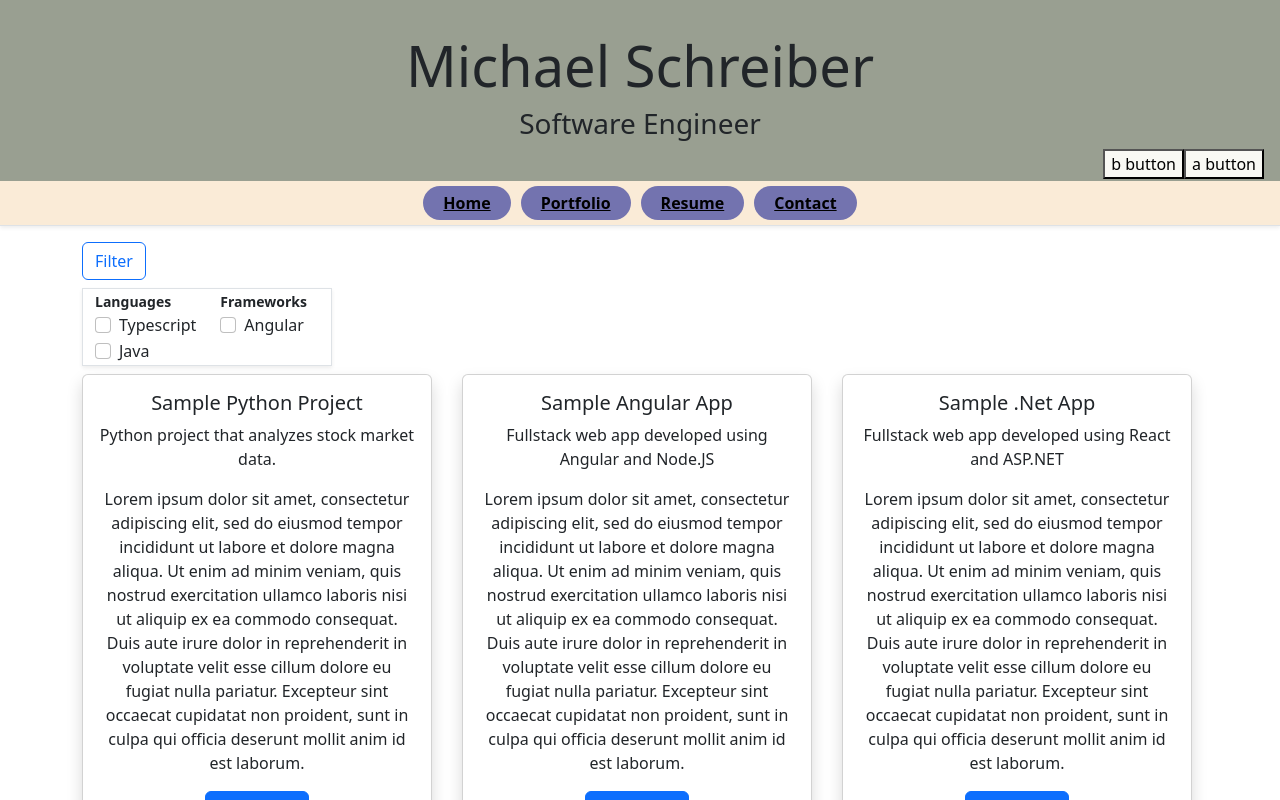
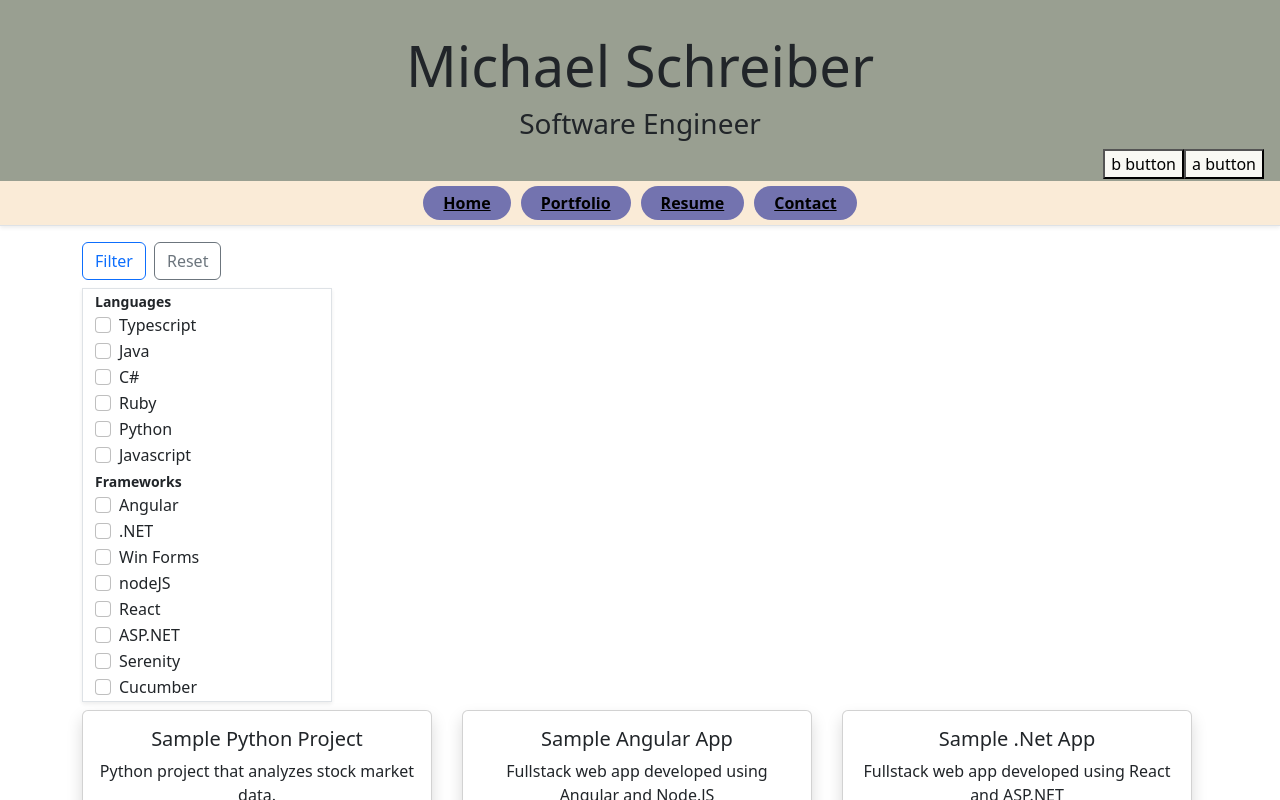
Before and after one commit to UltraLas3r/msPortfolioApplication, an Angular app: page /portfolio in a window 1280 px wide. Both pictures are taken after a click on the button "Filter". Shown: the top 800 px of the page. Built offline with nearby package versions, Linux system fonts and the light colour scheme.

Commit message:
added some more filter functionality

```diff
--- a/src/app/_models/Tag.ts
+++ b/src/app/_models/Tag.ts
@@ -1,29 +1,28 @@
-export class Tag{
-    //change the color choices to personalize this later on
+export class Tag {
+    // change the color choices to personalize this later on
     static readonly ANGULAR = new Tag('Angular', '#E01136');
     static readonly CSHARP = new Tag('C#', '#77BD31');
     static readonly RUBY = new Tag('Ruby', '#A31A0F');
+    static readonly JAVASCRIPT = new Tag('Javascript', '#F6B234');
+    static readonly JAVA = new Tag('Java', '#56809D');
+    static readonly PYTHON = new Tag('Python', '#3C6A95');
+    static readonly TYPESCRIPT = new Tag('Typescript', '#396FBC');
     static readonly SQL = new Tag('SQL', '#E7912E');
-    static readonly JAVA = new Tag('Java', '#56809D');
+
     static readonly DOTNET = new Tag('.Net', '#AE70E8');
-    static readonly PYTHON = new Tag('Python', '#3C6A95');
-    static readonly WINFORM = new Tag('Windows Forms', '#99438B');
-    static readonly TYPESCRIPT = new Tag('Typescript', '#396FBC');
+    static readonly WINFORMS = new Tag('Win Forms', '#99438B');
     static readonly NODEJS = new Tag('NodeJS', '#5BBB56');
     static readonly REACT = new Tag('React', '#0D7CA1');
     static readonly ASPNET = new Tag('ASPnet', '#55917F');
-    static readonly JAVASCRIPT = new Tag('Javascript', '#F6B234');
     static readonly SERENITY = new Tag('Serenity', '#2DB78F');
     static readonly CUCUMBER = new Tag('Cucumber', '#15AA2A');
 
-
-
-    private constructor (private readonly key: string, public readonly color: string){
+    private constructor(private readonly key: string, public readonly color: string) {
 
     }
 
-    toString(){
-       return this.key;
+    toString() {
+        return this.key;
     }
 
 }
--- a/src/app/portfolio/portfolio.component.html
+++ b/src/app/portfolio/portfolio.component.html
@@ -2,6 +2,7 @@
    <div class="mb-2">
       <div>
          <button class="btn btn-outline-primary mb-2 me-2" (click) = "isCollapsed = !isCollapsed">Filter</button>
+         <button class="btn btn-outline-secondary mb-2" (click) = "ResetFilters()">Reset</button>
       </div>
       <div [collapse]="isCollapsed">
          <div class="border mb-2 shadow-sm" style="width: 250px">
@@ -28,9 +29,44 @@
                               name="Java">
                            <label class="form-check-label-small">Java</label>
                         </div>
+                        <div class="form-check">
+                           <input
+                              type="checkbox"
+                              class="form-check-input position-static me-2"
+                              [(ngModel)] = "csharp"
+                              (change)="Filter()"
+                              name="Csharp">
+                           <label class="form-check-label-small">C#</label>
+                        </div>
+                        <div class="form-check">
+                           <input
+                              type="checkbox"
+                              class="form-check-input position-static me-2"
+                              [(ngModel)] = "ruby"
+                              (change)="Filter()"
+                              name="Ruby">
+                           <label class="form-check-label-small">Ruby</label>
+                        </div>
+                        <div class="form-check">
+                           <input
+                              type="checkbox"
+                              class="form-check-input position-static me-2"
+                              [(ngModel)] = "python"
+                              (change)="Filter()"
+                              name="Python">
+                           <label class="form-check-label-small">Python</label>
+                        </div>
+                        <div class="form-check">
+                           <input
+                              type="checkbox"
+                              class="form-check-input position-static me-2"
+                              [(ngModel)] = "javascript"
+                              (change)="Filter()"
+                              name="Javascript">
+                           <label class="form-check-label-small">Javascript</label>
+                        </div>
                      </div>
                   </div>
-
                <div class="col">
                   <small><b>Frameworks</b></small>
                      <div class="form-group">
@@ -42,6 +78,71 @@
                            (change)="Filter()"
                            name="Angular">
                         <label class="form-check-label-small">Angular</label>
+                     </div>
+
+                     <div class="form-check">
+                        <input
+                           type="checkbox"
+                           class="form-check-input position-static me-2"
+                           [(ngModel)] = "dotnet"
+                           (change)="Filter()"
+                           name="Dotnet">
+                        <label class="form-check-label-small">.NET</label>
+                     </div>
+                     <div class="form-check">
+                        <input
+                           type="checkbox"
+                           class="form-check-input position-static me-2"
+                           [(ngModel)] = "winforms"
+                           (change)="Filter()"
+                           name="Winform">
+                        <label class="form-check-label-small">Win Forms</label>
+                     </div>
+                     <div class="form-check">
+                        <input
+                           type="checkbox"
+                           class="form-check-input position-static me-2"
+                           [(ngModel)] = "nodejs"
+                           (change)="Filter()"
+                           name="NodeJS">
+                        <label class="form-check-label-small">nodeJS</label>
+                     </div>
+                     <div class="form-check">
+                        <input
+                           type="checkbox"
+                           class="form-check-input position-static me-2"
+                           [(ngModel)] = "react"
+                           (change)="Filter()"
+                           name="React">
+                        <label class="form-check-label-small">React</label>
+                     </div>
+                     <div class="form-check">
+                        <input
+                           type="checkbox"
+                           class="form-check-input position-static me-2"
+                           [(ngModel)] = "aspnet"
+                           (change)="Filter()"
+                           name="ASPnet">
+                        <label class="form-check-label-small">ASP.NET</label>
+                     </div>
+                     <div class="form-check">
+                        <input
+                           type="checkbox"
+                           class="form-check-input position-static me-2"
+                           [(ngModel)] = "serenity"
+                           (change)="Filter()"
+                           name="Serenity">
+                        <label class="form-check-label-small">Serenity</label>
+                     </div>
+
+                     <div class="form-check">
+                        <input
+                           type="checkbox"
+                           class="form-check-input position-static me-2"
+                           [(ngModel)] = "cucumber"
+                           (change)="Filter()"
+                           name="Cucumber">
+                        <label class="form-check-label-small">Cucumber</label>
                      </div>
                   </div>
                </div>
--- a/src/app/portfolio/portfolio.component.ts
+++ b/src/app/portfolio/portfolio.component.ts
@@ -27,6 +27,8 @@ export class PortfolioComponent implements OnInit {
    react: boolean = false;
    nodejs: boolean = false;
    aspnet: boolean = false;
+   dotnet: boolean = false;
+   winforms: boolean = false;
 
 
   constructor(private titleService: Title, private projectService: ProjectsService){
@@ -46,6 +48,9 @@ export class PortfolioComponent implements OnInit {
     if(this.csharp){
       filterTags.push(Tag.CSHARP)
     }
+    if(this.dotnet){
+      filterTags.push(Tag.DOTNET)
+    }
     if(this.python){
       filterTags.push(Tag.PYTHON)
     }
@@ -61,6 +66,9 @@ export class PortfolioComponent implements OnInit {
 
     if(this.angular){
       filterTags.push(Tag.ANGULAR)
+    }
+    if(this.winforms){
+      filterTags.push(Tag.WINFORMS)
     }
     if(this.react){
       filterTags.push(Tag.REACT)
@@ -82,6 +90,26 @@ export class PortfolioComponent implements OnInit {
     this.projects = this.projectService.GetProjectsByFilter(filterTags);
   }
 
+  ResetFilters(){
+    this.typescript = false;
+    this.python = false;
+    this.csharp= false;
+    this.javascript = false;
+    this.java = false;
+    this.ruby = false;
+    //FRAMEWORKS
+    this.angular = false;
+    this.serenity = false;
+    this.cucumber= false;
+    this.react = false;
+    this.nodejs = false;
+    this.aspnet = false;
+    this.dotnet = false;
+    this.winforms = false;
+
+    this.projects = this.projectService.GetProjects();
+    this.isCollapsed = true;
+  }
 
 
 }
```
